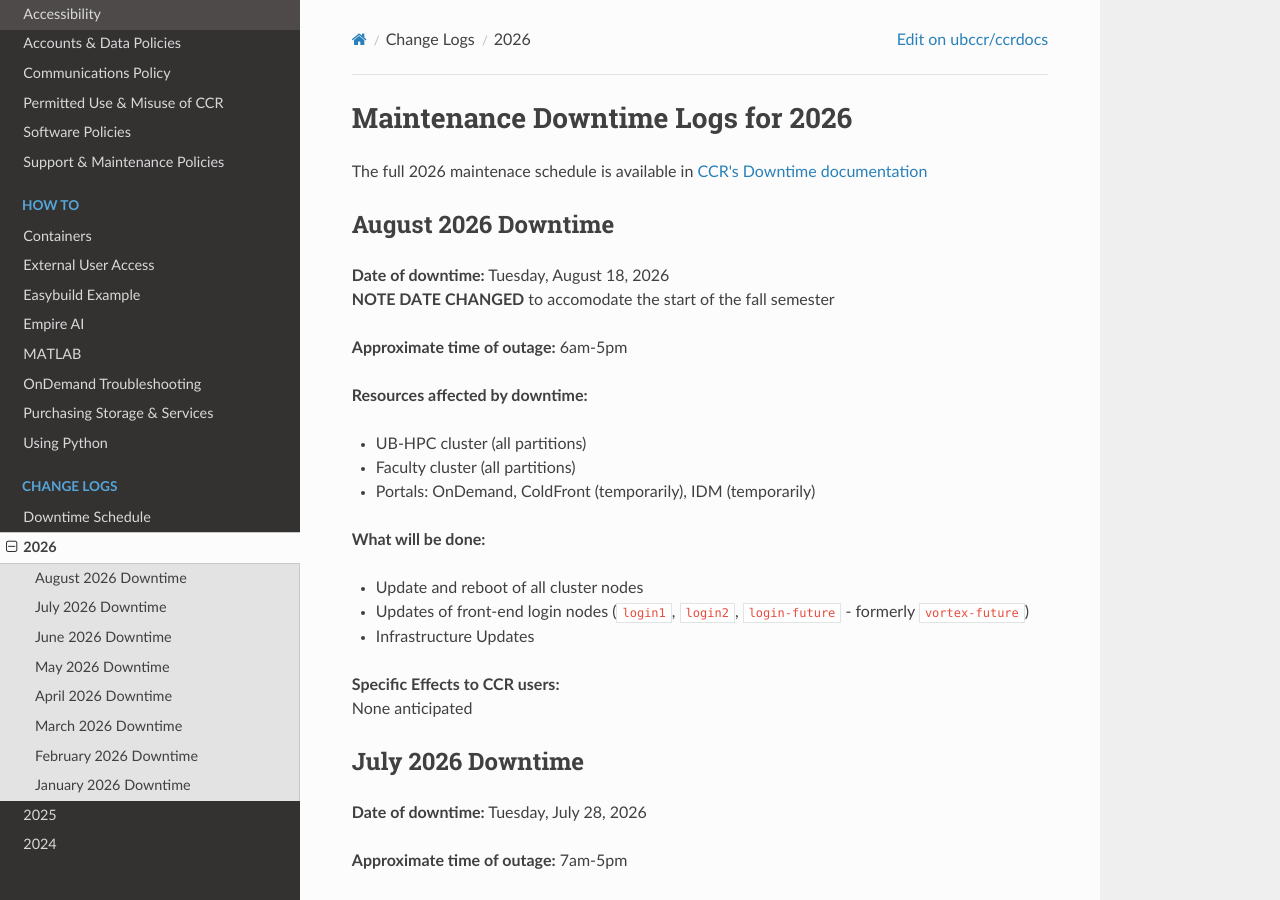
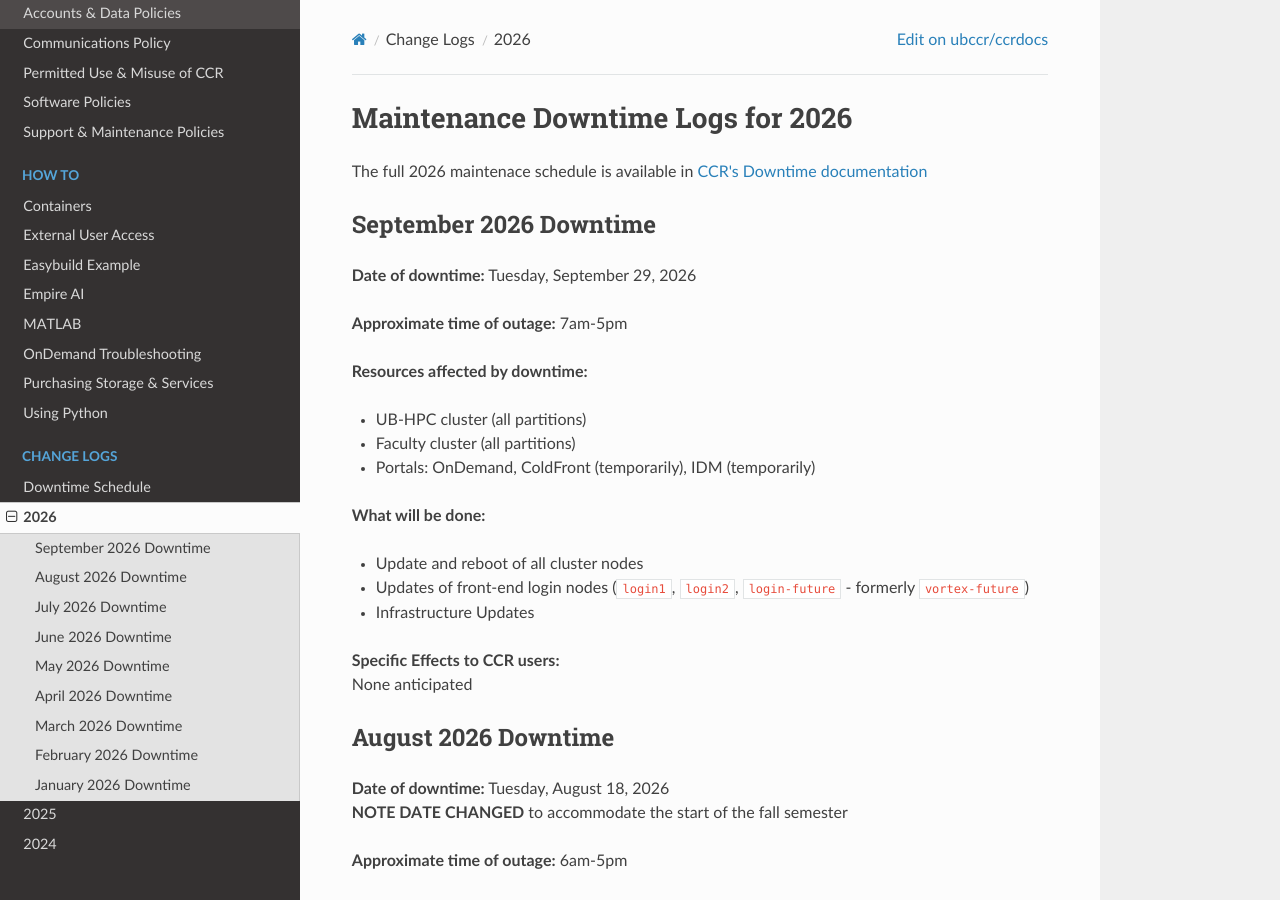
Before and after one commit to ubccr/ccrdocs, an MkDocs documentation site: the page built from pages/changelogs/2026.md, in a window 1280 px wide and 900 px high. Built offline with MkDocs 1.6.1, drawn with Linux system fonts in a browser that asks for light colours; nearby versions of some CDN libraries.

Commit message:
Removed office hours, added EAI status, Sept downtime info

```diff
--- a/pages/changelogs/2026.md
+++ b/pages/changelogs/2026.md
@@ -2,10 +2,33 @@
 
 The full 2026 maintenace schedule is available in [CCR's Downtime documentation](downtime-schedule.md)
 
+## September 2026 Downtime
+
+**Date of downtime:** Tuesday, September 29, 2026
+
+**Approximate time of outage:** 7am-5pm
+
+**Resources affected by downtime:**
+
+- UB-HPC cluster (all partitions)
+- Faculty cluster (all partitions)
+- Portals: OnDemand, ColdFront (temporarily), IDM (temporarily)
+
+**What will be done:**
+
+- Update and reboot of all cluster nodes
+
+- Updates of front-end login nodes (`login1`, `login2`, `login-future` - formerly `vortex-future`)
+
+- Infrastructure Updates
+
+**Specific Effects to CCR users:**
+None anticipated
+
 ## August 2026 Downtime
 
 **Date of downtime:** Tuesday, August 18, 2026
-**NOTE DATE CHANGED** to accomodate the start of the fall semester
+**NOTE DATE CHANGED** to accommodate the start of the fall semester
 
 **Approximate time of outage:** 6am-5pm
 
```
Also changed, not shown: pages/changelogs/downtime-schedule.md (+2 -2 lines), pages/help.md (+0 -12 lines), pages/howto/empireai.md (+4 -0 lines).
